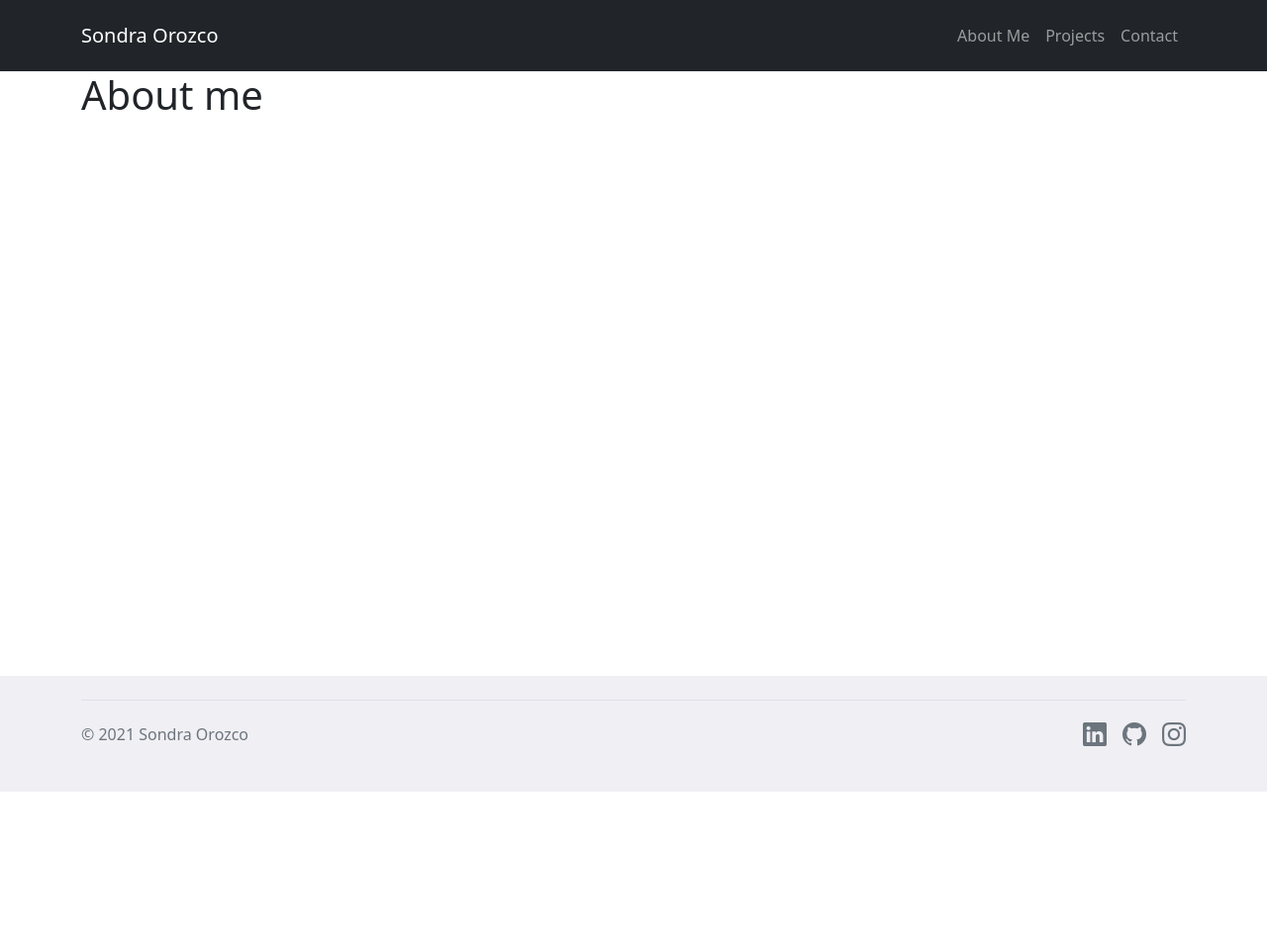
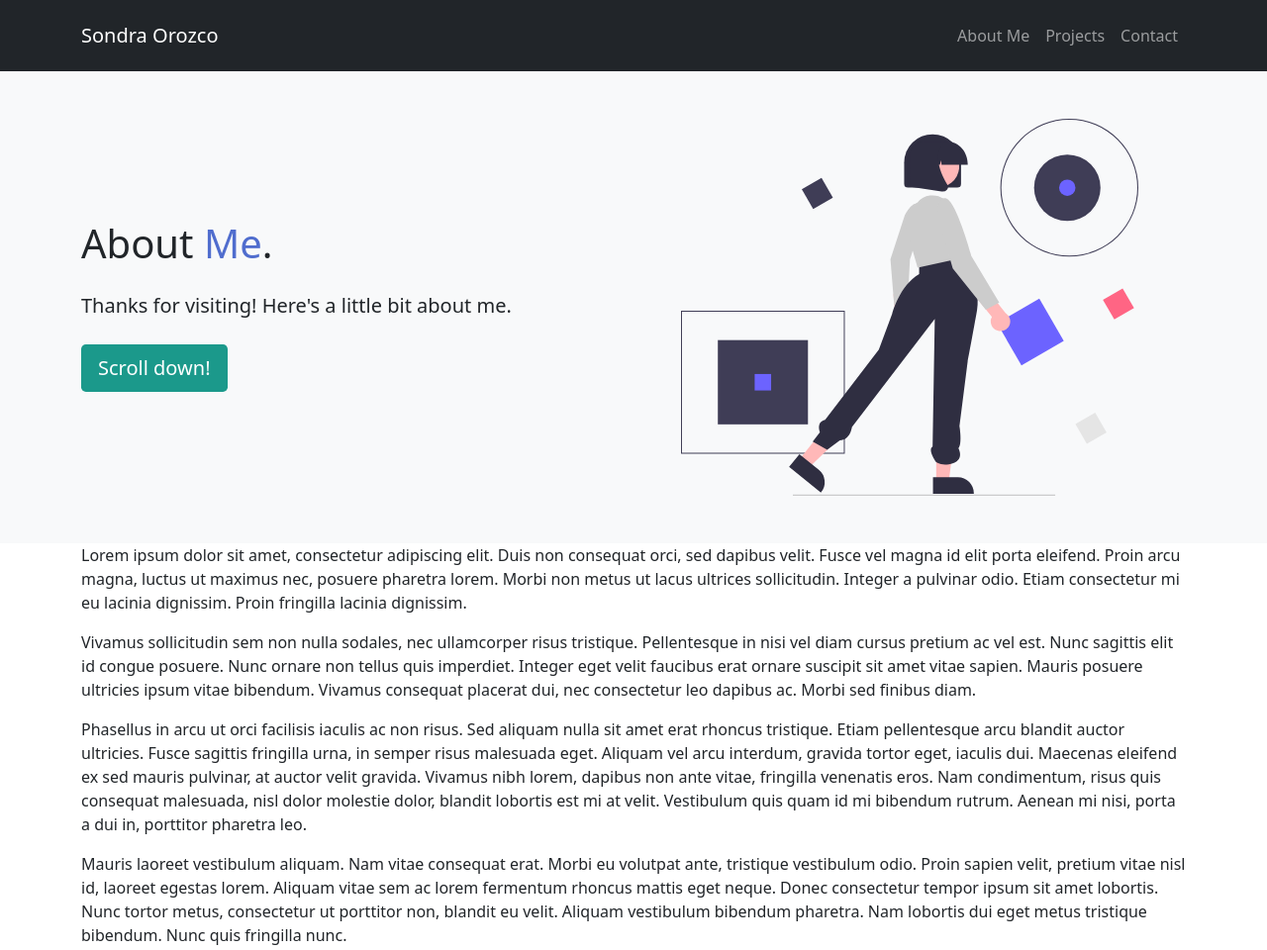
Before and after one commit to sondraorozco/sondraorozco.github.io, a plain HTML site: page about.html in a window 1280 px wide. Shown: the top 960 px of the page at 99% size. Before the commit the page ends 800 px from the top, so only its background shows below. Drawn offline with nearby package versions, Linux system fonts and the light colour scheme.

Commit message:
Update content section on all pages for css grid sectioning, add dummy content to about page

```diff
--- a/about.html
+++ b/about.html
@@ -16,10 +16,35 @@
 </nav>
 
 <!-- Content -->
-<section>
-  <div class="container">
-    <h1>About me</h1>
-  </div>
+<section class="content">
+
+  <!-- Hero -->
+  <section id="hero" class="p-5 bg-light text-center text-sm-start">
+    <div class="container">
+      <div class="d-md-flex align-items-center justify-content-between">
+        <div>
+          <h1>About <span class="s-text-blue-highlight">Me</span>.</h1>
+          <p class="lead my-4">Thanks for visiting! Here's a little bit about me.</p>
+          <a class="btn s-btn-primary btn-lg mb-1" href="#bio" role="button">Scroll down!</a>
+        </div>
+        <img class="img-fluid w-50 px-5" src="img/undraw_logic_re_nyb4.svg" alt="Illustration of a woman working organizing shapes">
+      </div>
+    </div>
+  </section>
+
+  <section id="bio">
+    <div class="container">
+      <p>Lorem ipsum dolor sit amet, consectetur adipiscing elit. Duis non consequat orci, sed dapibus velit. Fusce vel magna id elit porta eleifend. Proin arcu magna, luctus ut maximus nec, posuere pharetra lorem. Morbi non metus ut lacus ultrices sollicitudin. Integer a pulvinar odio. Etiam consectetur mi eu lacinia dignissim. Proin fringilla lacinia dignissim.</p>
+
+      <p>Vivamus sollicitudin sem non nulla sodales, nec ullamcorper risus tristique. Pellentesque in nisi vel diam cursus pretium ac vel est. Nunc sagittis elit id congue posuere. Nunc ornare non tellus quis imperdiet. Integer eget velit faucibus erat ornare suscipit sit amet vitae sapien. Mauris posuere ultricies ipsum vitae bibendum. Vivamus consequat placerat dui, nec consectetur leo dapibus ac. Morbi sed finibus diam.</p>
+
+      <p>Phasellus in arcu ut orci facilisis iaculis ac non risus. Sed aliquam nulla sit amet erat rhoncus tristique. Etiam pellentesque arcu blandit auctor ultricies. Fusce sagittis fringilla urna, in semper risus malesuada eget. Aliquam vel arcu interdum, gravida tortor eget, iaculis dui. Maecenas eleifend ex sed mauris pulvinar, at auctor velit gravida. Vivamus nibh lorem, dapibus non ante vitae, fringilla venenatis eros. Nam condimentum, risus quis consequat malesuada, nisl dolor molestie dolor, blandit lobortis est mi at velit. Vestibulum quis quam id mi bibendum rutrum. Aenean mi nisi, porta a dui in, porttitor pharetra leo.</p>
+
+      <p>Mauris laoreet vestibulum aliquam. Nam vitae consequat erat. Morbi eu volutpat ante, tristique vestibulum odio. Proin sapien velit, pretium vitae nisl id, laoreet egestas lorem. Aliquam vitae sem ac lorem fermentum rhoncus mattis eget neque. Donec consectetur tempor ipsum sit amet lobortis. Nunc tortor metus, consectetur ut porttitor non, blandit eu velit. Aliquam vestibulum bibendum pharetra. Nam lobortis dui eget metus tristique bibendum. Nunc quis fringilla nunc.</p>
+    </div>
+  </section>
+
+<!-- End Content Section -->
 </section>
 
 
--- a/components/portfolio.js
+++ b/components/portfolio.js
@@ -82,7 +82,7 @@ function showProjects() {
     // add links
     if (projects[i].previewLink) {
       let newLink1 = document.createElement('a');
-      newLink1.classList.add('card-link');
+      newLink1.classList.add('card-link', 's-card-link');
       newLink1.href = projects[i].previewLink;
       newLink1.innerHTML = 'Live preview'
       newDiv2.appendChild(newLink1);
@@ -90,7 +90,7 @@ function showProjects() {
 
     if (projects[i].githubLink) {
       let newLink2 = document.createElement('a');
-      newLink2.classList.add('card-link');
+      newLink2.classList.add('card-link', 's-card-link');
       newLink2.href = projects[i].githubLink;
       newLink2.innerHTML = 'Github repo'
       newDiv2.appendChild(newLink2);
--- a/styles.css
+++ b/styles.css
@@ -4,7 +4,7 @@ body {
   grid-template-rows: auto 1fr auto;
   grid-template-areas:
       "nav"
-      "hero"
+      "content"
       "footer";
   height: 100vh;
 }
@@ -13,8 +13,8 @@ body {
   grid-area: nav;
 }
 
-.hero {
-  grid-area: hero;
+.content {
+  grid-area: content;
 }
 
 .footer {
```
Also changed, not shown: index.html (+6 -0 lines), projects.html (+8 -2 lines).
